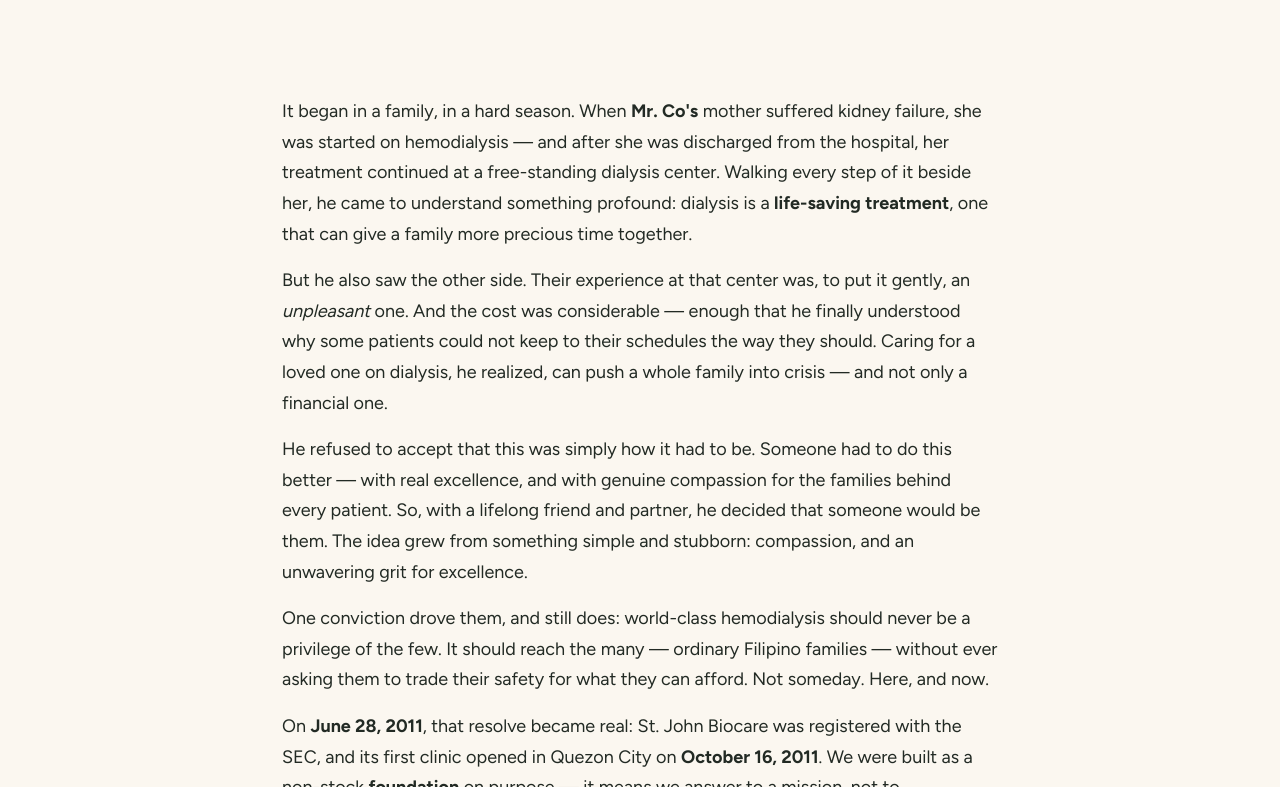
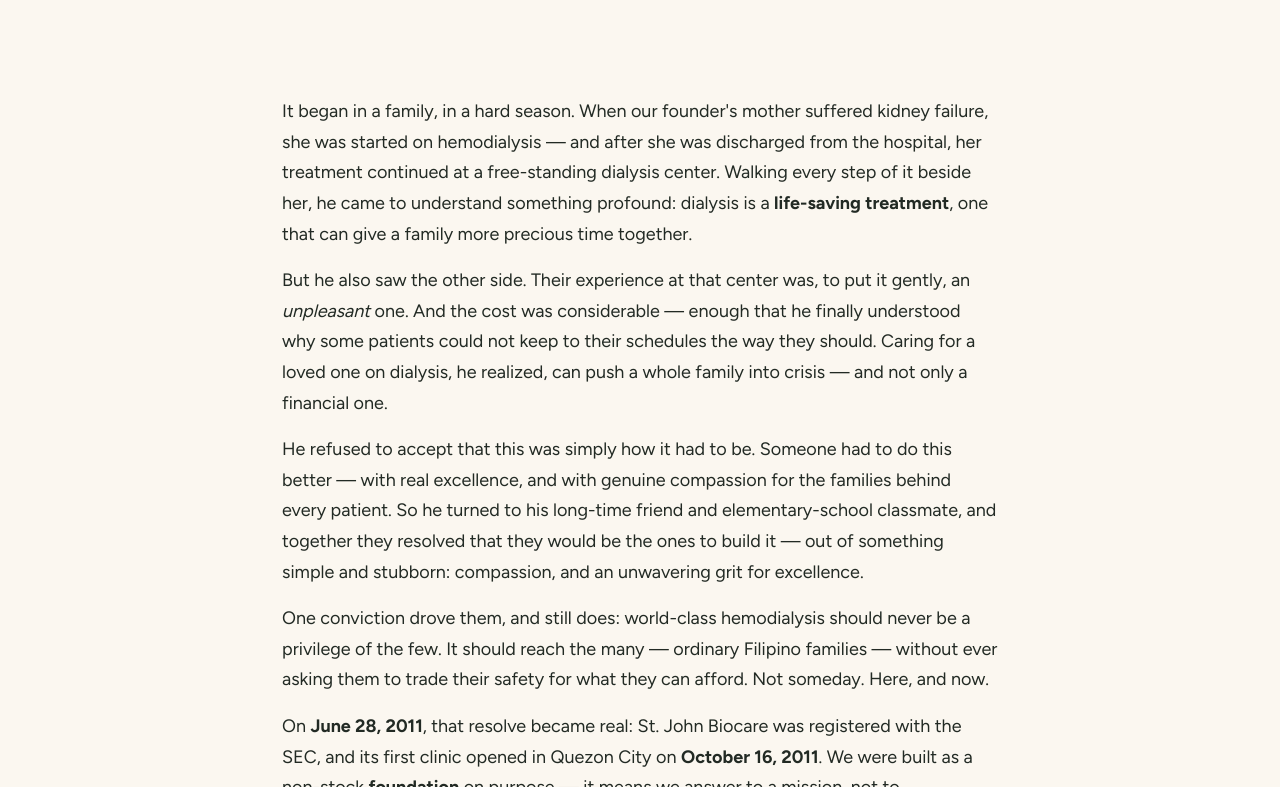
Before and after one commit to williamrivero/stjohnbiocare, an Astro site: page /about in a window 1280 px wide. Shown: the part 541-1328 px from the top of the page. Built offline with nearby package versions, Linux system fonts and the light colour scheme; Astro itself is replaced by a stand-in of ours.

Commit message:
Keep About founder story anonymous (remove names)
Founder referred to as 'our founder' and the partner as 'his long-time
friend and elementary-school classmate' — no personal names.

```diff
--- a/src/pages/about.astro
+++ b/src/pages/about.astro
@@ -29,12 +29,11 @@ const foundationLogo = {
   <section class="section">
     <div class="container" style="max-width:760px" class:list={['stack']}>
       <p>
-        It began in a family, in a hard season. When <strong>Mr. Co's</strong> mother suffered
-        kidney failure, she was started on hemodialysis — and after she was discharged from the
-        hospital, her treatment continued at a free-standing dialysis center. Walking every step
-        of it beside her, he came to understand something profound: dialysis is a
-        <strong>life-saving treatment</strong>, one that can give a family more precious time
-        together.
+        It began in a family, in a hard season. When our founder's mother suffered kidney failure,
+        she was started on hemodialysis — and after she was discharged from the hospital, her
+        treatment continued at a free-standing dialysis center. Walking every step of it beside
+        her, he came to understand something profound: dialysis is a <strong>life-saving
+        treatment</strong>, one that can give a family more precious time together.
       </p>
       <p>
         But he also saw the other side. Their experience at that center was, to put it gently, an
@@ -46,8 +45,9 @@ const foundationLogo = {
       <p>
         He refused to accept that this was simply how it had to be. Someone had to do this better —
         with real excellence, and with genuine compassion for the families behind every patient.
-        So, with a lifelong friend and partner, he decided that someone would be them. The idea
-        grew from something simple and stubborn: compassion, and an unwavering grit for excellence.
+        So he turned to his long-time friend and elementary-school classmate, and together they
+        resolved that they would be the ones to build it — out of something simple and stubborn:
+        compassion, and an unwavering grit for excellence.
       </p>
       <p>
         One conviction drove them, and still does: world-class hemodialysis should never be a
```
